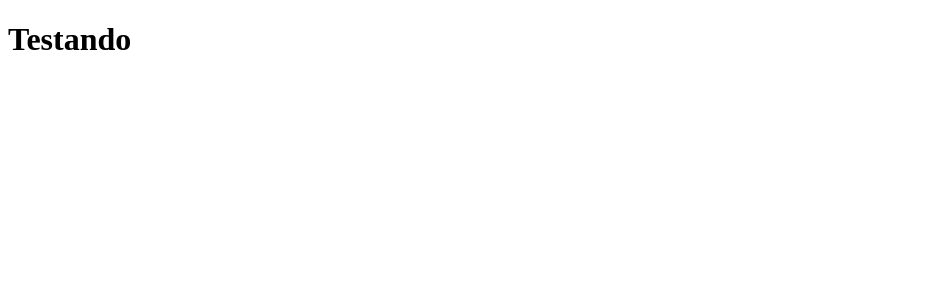
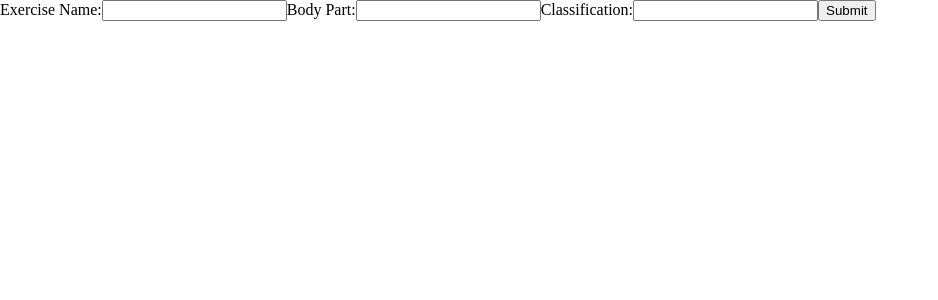
Before and after one commit to vnoboru/project-gym-front, a React (Create React App) app: page /dashboard in a window 1280 px wide. Shown: the top 300 px of the page, without its empty margins (0-938 px from the left). Built offline with nearby package versions, Linux system fonts and the light colour scheme.

Commit message:
feat: Register an exercise

```diff
--- a/package.json
+++ b/package.json
@@ -6,9 +6,12 @@
     "@testing-library/jest-dom": "^5.16.5",
     "@testing-library/react": "^13.4.0",
     "@testing-library/user-event": "^13.5.0",
+    "axios": "^1.3.4",
     "react": "^18.2.0",
     "react-dom": "^18.2.0",
+    "react-router-dom": "^6.9.0",
     "react-scripts": "5.0.1",
+    "react-toastify": "^9.1.2",
     "web-vitals": "^2.1.4"
   },
   "scripts": {
--- a/src/App.jsx
+++ b/src/App.jsx
@@ -1,5 +1,18 @@
+import { BrowserRouter as Router, Route, Routes } from "react-router-dom";
+import { ToastContainer } from "react-toastify";
+import RegisterData from "./pages/RegisterData";
+
 function App() {
-  return <h1>Testando</h1>;
+  return (
+    <>
+      <ToastContainer />
+      <Router>
+        <Routes>
+          <Route path="/dashboard" element={<RegisterData />} />
+        </Routes>
+      </Router>
+    </>
+  );
 }
 
 export default App;
--- /dev/null
+++ b/src/assets/styles/reset.css
@@ -0,0 +1,130 @@
+html,
+body,
+div,
+span,
+applet,
+object,
+iframe,
+h1,
+h2,
+h3,
+h4,
+h5,
+h6,
+p,
+blockquote,
+pre,
+a,
+abbr,
+acronym,
+address,
+big,
+cite,
+code,
+del,
+dfn,
+em,
+img,
+ins,
+kbd,
+q,
+s,
+samp,
+small,
+strike,
+strong,
+sub,
+sup,
+tt,
+var,
+b,
+u,
+i,
+center,
+dl,
+dt,
+dd,
+ol,
+ul,
+li,
+fieldset,
+form,
+label,
+legend,
+table,
+caption,
+tbody,
+tfoot,
+thead,
+tr,
+th,
+td,
+article,
+aside,
+canvas,
+details,
+embed,
+figure,
+figcaption,
+footer,
+header,
+hgroup,
+menu,
+nav,
+output,
+ruby,
+section,
+summary,
+time,
+mark,
+audio,
+video {
+  margin: 0;
+  padding: 0;
+  border: 0;
+  font-size: 100%;
+  font: inherit;
+  vertical-align: baseline;
+}
+/* HTML5 display-role reset for older browsers */
+article,
+aside,
+details,
+figcaption,
+figure,
+footer,
+header,
+hgroup,
+menu,
+nav,
+section {
+  display: block;
+}
+body {
+  line-height: 1;
+}
+ol,
+ul {
+  list-style: none;
+}
+blockquote,
+q {
+  quotes: none;
+}
+blockquote:before,
+blockquote:after,
+q:before,
+q:after {
+  content: "";
+  content: none;
+}
+table {
+  border-collapse: collapse;
+  border-spacing: 0;
+}
+strong {
+  font-weight: bold;
+}
+a {
+  color: inherit;
+}
--- /dev/null
+++ b/src/components/ExercisesRegisterForm/index.jsx
@@ -0,0 +1,73 @@
+import { useState } from "react";
+import { toast } from "react-toastify";
+import usePostExercise from "../../hooks/api/usePostExercise";
+
+export default function ExerciseRegisterForm() {
+  const [dataExercise, setDataExercise] = useState({
+    nameExerc: "",
+    bodyPart: "",
+    classification: "",
+  });
+
+  const { postExercise } = usePostExercise();
+
+  const handleSubmit = async (event) => {
+    event.preventDefault();
+    try {
+      await postExercise(dataExercise);
+      setDataExercise({
+        nameExerc: "",
+        bodyPart: "",
+        classification: "",
+      });
+      toast.success("Exercise created successfully!");
+    } catch (error) {
+      toast.error(`Error: ${error.message}`);
+    }
+  };
+
+  return (
+    <form onSubmit={handleSubmit}>
+      <label htmlFor="nameExerc">
+        Exercise Name:
+        <input
+          type="text"
+          value={dataExercise.nameExerc}
+          onChange={(event) =>
+            setDataExercise({
+              ...dataExercise,
+              nameExerc: event.target.value,
+            })
+          }
+        />
+      </label>
+      <label htmlFor="bodyPart">
+        Body Part:
+        <input
+          type="text"
+          value={dataExercise.bodyPart}
+          onChange={(event) =>
+            setDataExercise({
+              ...dataExercise,
+              bodyPart: event.target.value,
+            })
+          }
+        />
+      </label>
+      <label htmlFor="classification">
+        Classification:
+        <input
+          type="text"
+          value={dataExercise?.classification}
+          onChange={(event) =>
+            setDataExercise({
+              ...dataExercise,
+              classification: event.target.value,
+            })
+          }
+        />
+      </label>
+      <button type="submit">Submit</button>
+    </form>
+  );
+}
--- /dev/null
+++ b/src/hooks/api/usePostExercise.jsx
@@ -0,0 +1,16 @@
+import * as exercisesApi from "../../services/exercisesApi";
+import useAsync from "../useAsync";
+
+export default function usePostExercise() {
+  const {
+    loading: postExerciseLoading,
+    error: postExerciseError,
+    act: postExercise,
+  } = useAsync((data) => exercisesApi.postExercise(data), false);
+
+  return {
+    postExerciseLoading,
+    postExerciseError,
+    postExercise,
+  };
+}
--- /dev/null
+++ b/src/hooks/useAsync.jsx
@@ -0,0 +1,36 @@
+import { useEffect, useState } from "react";
+
+export default function useAsync(handler, immediate = true) {
+  const [data, setData] = useState(null);
+  const [loading, setLoading] = useState(immediate);
+  const [error, setError] = useState(null);
+
+  const act = async (...args) => {
+    setLoading(true);
+    setError(null);
+
+    try {
+      const response = await handler(...args);
+      setData(response);
+      setLoading(false);
+      return response;
+    } catch (err) {
+      setError(error);
+      setLoading(false);
+      throw err;
+    }
+  };
+
+  useEffect(() => {
+    if (immediate) {
+      act();
+    }
+  }, []);
+
+  return {
+    data,
+    loading,
+    error,
+    act,
+  };
+}
--- a/src/index.jsx
+++ b/src/index.jsx
@@ -1,10 +1,10 @@
 import React from "react";
-import ReactDOM from "react-dom";
+import ReactDOM from "react-dom/client";
 import App from "./App";
 
-ReactDOM.render(
-  <React.StrictMode>
-    <App />
-  </React.StrictMode>,
-  document.getElementById("root"),
-);
+import "react-toastify/dist/ReactToastify.css";
+
+import "./assets/styles/reset.css";
+
+const rootElement = document.getElementById("root");
+ReactDOM.createRoot(rootElement).render(<App />);
--- /dev/null
+++ b/src/pages/RegisterData/index.jsx
@@ -0,0 +1,5 @@
+import ExercicesRegisterForm from "../../components/ExercisesRegisterForm";
+
+export default function RegisterData() {
+  return <ExercicesRegisterForm />;
+}
--- /dev/null
+++ b/src/services/api.jsx
@@ -0,0 +1,7 @@
+import axios from "axios";
+
+const instance = axios.create({
+  baseURL: process.env.REACT_APP_API_BASE_URL,
+});
+
+export default instance;
--- /dev/null
+++ b/src/services/exercisesApi.jsx
@@ -0,0 +1,12 @@
+import api from "./api";
+
+export async function getExercises() {
+  const response = await api.get("/exercise/list");
+
+  return response.data;
+}
+
+export async function postExercise(body) {
+  const response = await api.post("/exercise", body);
+  return response.data;
+}
```
Also changed, not shown: src/hooks/api/useExercises.jsx (added, +18 -0 lines), .eslintrc.json, 2 other files (tests, documents, lock files or other folders).
